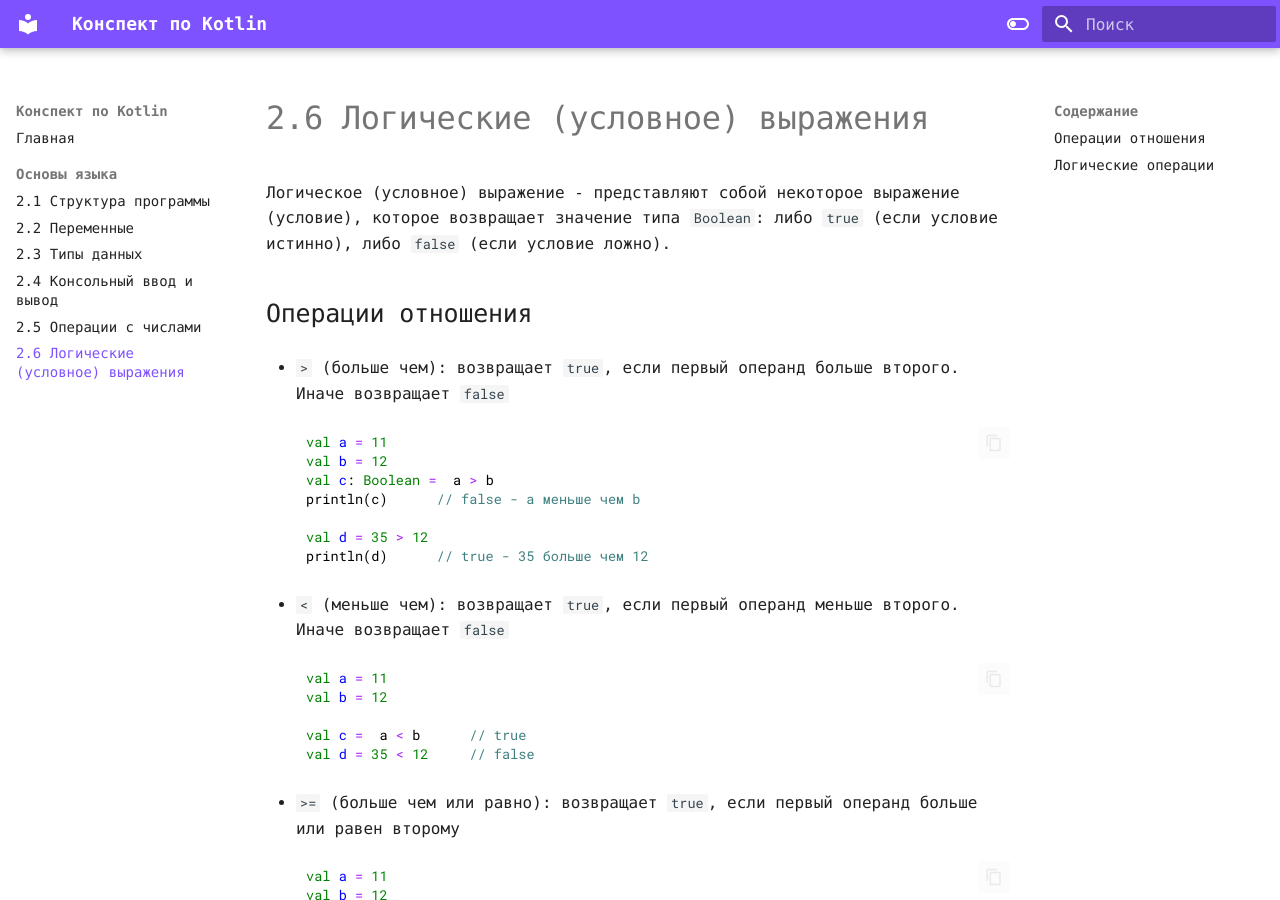
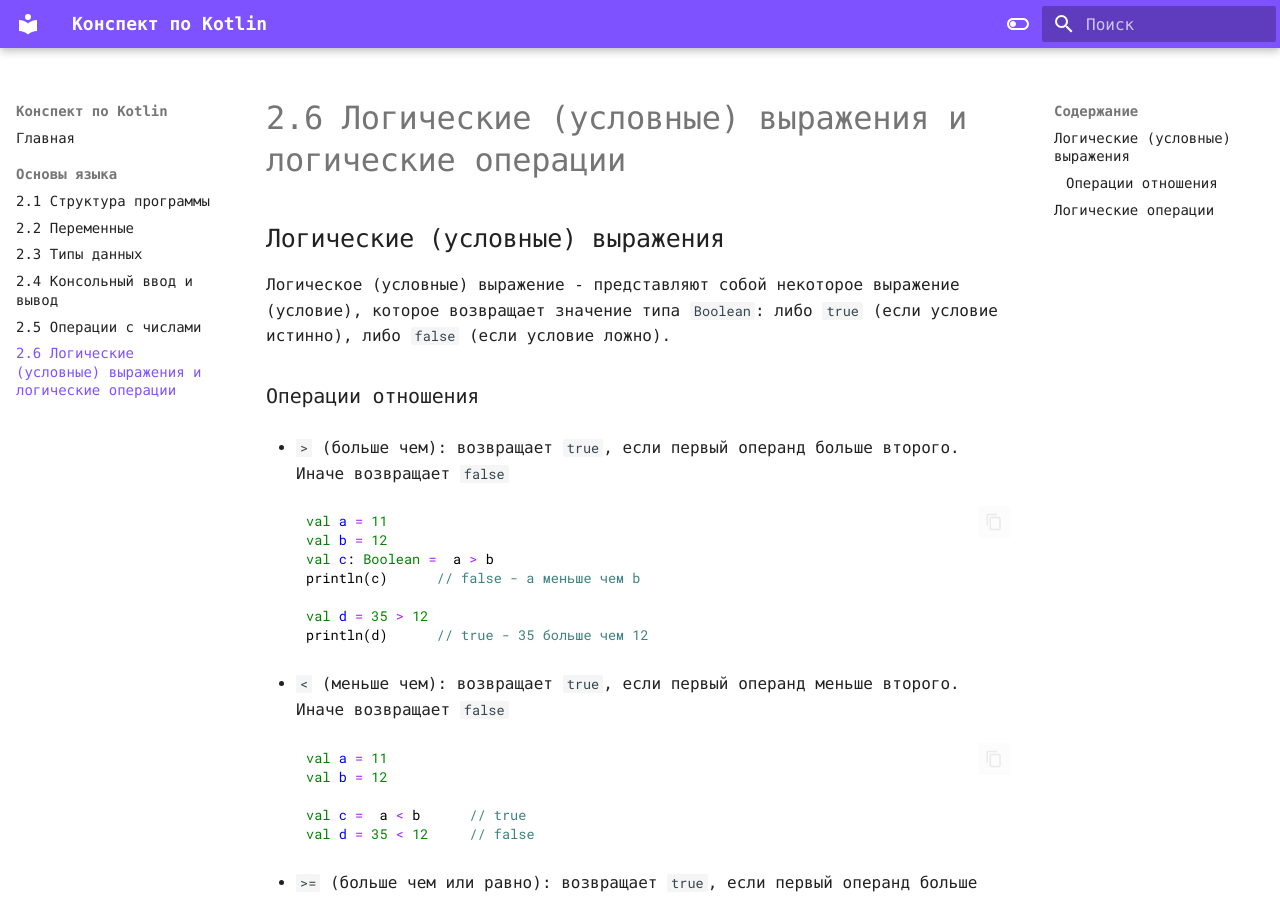
Before and after one commit to rzangizyarov/metanit_kotlin_abstract, an MkDocs documentation site: the page built from docs/2_6.md, in a window 1280 px wide and 900 px high. Built offline with MkDocs 1.6.1 and Material for MkDocs 9.7.7, drawn with Linux system fonts in a browser that asks for light colours; some web fonts are replaced.

Commit message:
Правка

```diff
--- a/docs/2_6.md
+++ b/docs/2_6.md
@@ -1,9 +1,11 @@
-# 2.6 Логические (условное) выражения
+# 2.6 Логические (условные) выражения и логические операции
 
-Логическое (условное) выражение - представляют собой некоторое выражение (условие), которое возвращает
+## Логические (условные) выражения
+
+Логическое (условные) выражение - представляют собой некоторое выражение (условие), которое возвращает
 значение типа `Boolean`: либо `true` (если условие истинно), либо `false` (если условие ложно).
 
-## Операции отношения
+### Операции отношения
 
 - `>` (больше чем): возвращает `true`, если первый операнд больше второго. Иначе возвращает `false`
 
```
